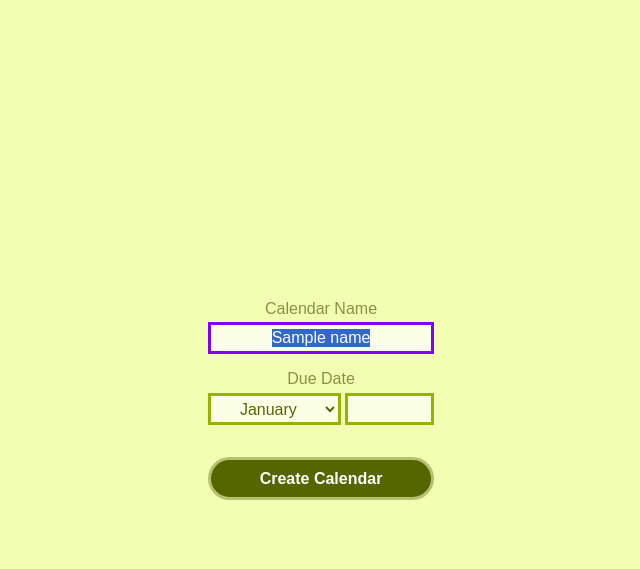
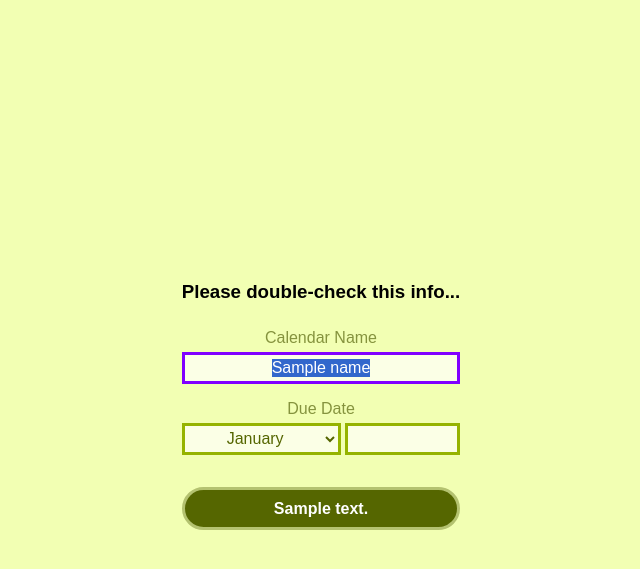
Before and after one commit to beetlebox-dev/baby, a Flask app: template templates/init_calendar.html in a window 1280 px wide. Shown: the top 569 px of the page, without its empty margins (319-959 px from the left). Run offline with Flask 2, Linux system fonts and the light colour scheme; the template is opened without the code that fills it: most values are stand-ins (such as "Sample title", 1, 10 or a date in 2020).

Commit message:
Fixed now showing negative gestational date. Have repair calendar user prompt and different button text.

```diff
--- a/main.py
+++ b/main.py
@@ -9,12 +9,8 @@ from admin import admin_alert_thread
 app = Flask(__name__)
 
 
-# TODO: Now event can show negative wkdy, see /////// in calendar.html.
-
 # Todo: For setup_cal_redirect(), where request.args is being repaired, say "Please doublecheck this info.",
 #  then redirect to where they wanted to go after submit.
-
-# Todo: Add back button at add_event and start_over pages.
 
 # Todo: Help calculate due date at start???
 
@@ -86,7 +82,9 @@ def get_validated_events_list(events_list):
     return events_list_validated
 
 
-def setup_cal_redirect(save_custom_events=True):
+def setup_cal_redirect(repair_mode=True):
+    # Repair mode saves existing events, and prompts user to check info.
+
     if 'n' in request.args:
         name = request.args['n']
     else:
@@ -99,10 +97,36 @@ def setup_cal_redirect(save_custom_events=True):
         day = request.args['d']
     else:
         day = '1'
-    if 'e' in request.args and save_custom_events:
-        return redirect(url_for('setup_calendar', n=name, m=month, d=day, e=request.args['e']))
+
+    if repair_mode:
+        redirect_endpoint = 'repair_calendar'
     else:
-        return redirect(url_for('setup_calendar', n=name, m=month, d=day))
+        redirect_endpoint = 'setup_calendar'
+
+    if 'e' in request.args and repair_mode:
+        return redirect(url_for(redirect_endpoint, n=name, m=month, d=day, e=request.args['e']))
+    else:
+        return redirect(url_for(redirect_endpoint, n=name, m=month, d=day))
+
+
+def setup_or_repair_calendar(mode):
+
+    if request.method == 'POST':
+        if 'n' in request.form and 'm' in request.form and 'd' in request.form:
+            name = request.form['n'].replace('~', '')  # Remove all tildes, which delimits the url event data.
+            return redirect(url_for_calendar(n=name, m=request.form['m'], d=request.form['d']))
+        return 'Invalid request.'
+
+    if mode == 'repair':
+        button_text = 'Confirm'
+        repair_message_display = 'block'
+    else:
+        button_text = 'Create Calendar'
+        repair_message_display = 'none'
+
+    # request.method == 'GET'
+    return render_template('init_calendar.html', name=request.args['n'], month=request.args['m'], day=request.args['d'],
+                           button_text=button_text, repair_message_display=repair_message_display)
 
 
 @app.errorhandler(404)
@@ -154,18 +178,16 @@ def new_calendar():
 
 # Always go through setup_cal_redirect (via repair_calendar or new_calendar endpoints) for validation.
 # Never come straight here.
+@app.route('/repair', methods=['GET', 'POST'])
+def repair_calendar():
+    return setup_or_repair_calendar('repair')
+
+
+# Always go through setup_cal_redirect (via repair_calendar or new_calendar endpoints) for validation.
+# Never come straight here.
 @app.route('/setup', methods=['GET', 'POST'])
 def setup_calendar():
-
-    if request.method == 'POST':
-        if 'n' in request.form and 'm' in request.form and 'd' in request.form:
-            name = request.form['n'].replace('~', '')  # Remove all tildes, which delimits the url event data.
-            return redirect(url_for_calendar(n=name, m=request.form['m'], d=request.form['d']))
-        return 'Invalid request.'
-
-    # request.method == 'GET'
-    return render_template('init_calendar.html',
-                           name=request.args['n'], month=request.args['m'], day=request.args['d'])
+    return setup_or_repair_calendar('setup')
 
 
 @app.route('/add', methods=['GET', 'POST'])
@@ -175,7 +197,8 @@ def add_event():
         return setup_cal_redirect()
 
     if request.method == 'GET':
-        return render_template('add_event.html', calendar_name=request.args['n'], current_year=datetime.now().year)
+        return render_template('add_event.html', go_back_href=url_for_calendar(),
+                               calendar_name=request.args['n'], current_year=datetime.now().year)
 
     # request.method == 'POST':
 
@@ -325,4 +348,4 @@ def calendar():
 
 
 if __name__ == '__main__':
-    app.run()
+    app.run(debug=True)
--- a/static/form_page.css
+++ b/static/form_page.css
@@ -86,3 +86,12 @@ button:hover {
     border-color: hsl(270, 40%, 60%);
     background-color: hsl(270, 100%, 20%);
 }
+
+a {
+    text-decoration: none;
+    color: hsl(70, 100%, 20%);
+}
+
+a:hover {
+    color: hsl(270, 100%, 20%);
+}
--- a/templates/add_event.html
+++ b/templates/add_event.html
@@ -87,6 +87,8 @@
 
     <button class="form-group" type="submit">Add Event</button>
 
+    <a href="{{ go_back_href }}">Go Back</a>
+
 </div>
 </form>
 
--- a/templates/init_calendar.html
+++ b/templates/init_calendar.html
@@ -13,6 +13,8 @@
 
 <form action="" method="POST">
 <div id="main-box">
+
+    <h3 style="display: {{ repair_message_display }}">Please double-check this info...</h3>
 
     <div class="form-group">
         <label for="name">Calendar Name</label>
@@ -41,7 +43,7 @@
         </div>
     </div>
 
-    <button class="form-group" type="submit">Create Calendar</button>
+    <button class="form-group" type="submit">{{ button_text }}</button>
 
 </div>
 </form>
```
Also changed, not shown: templates/calendar.html (+14 -8 lines).
